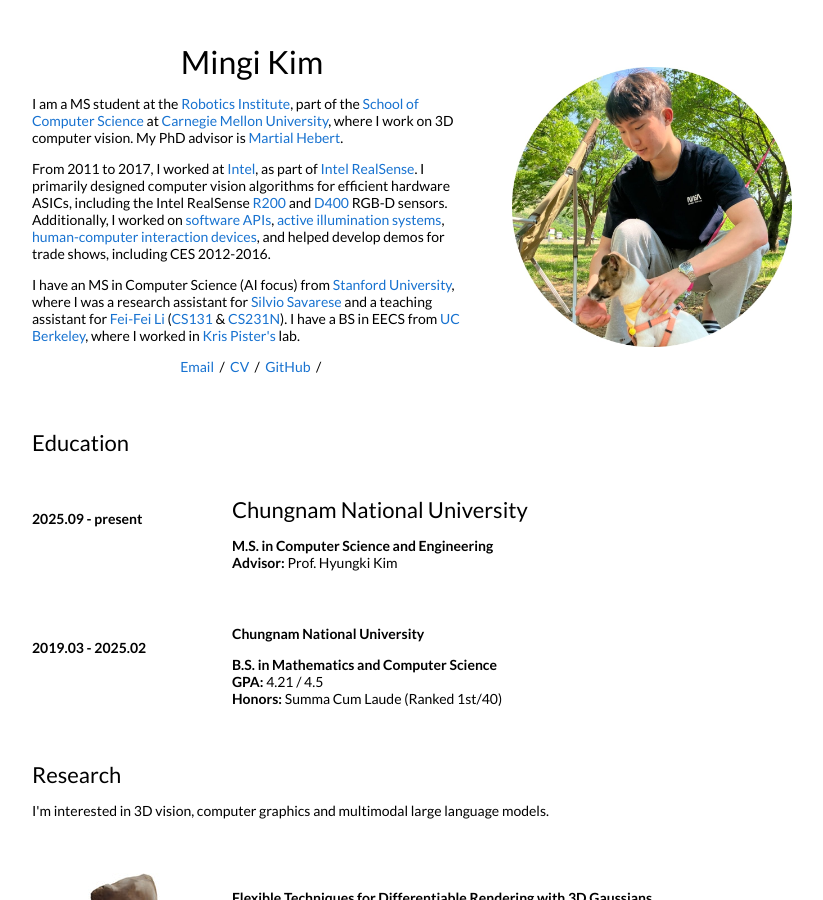
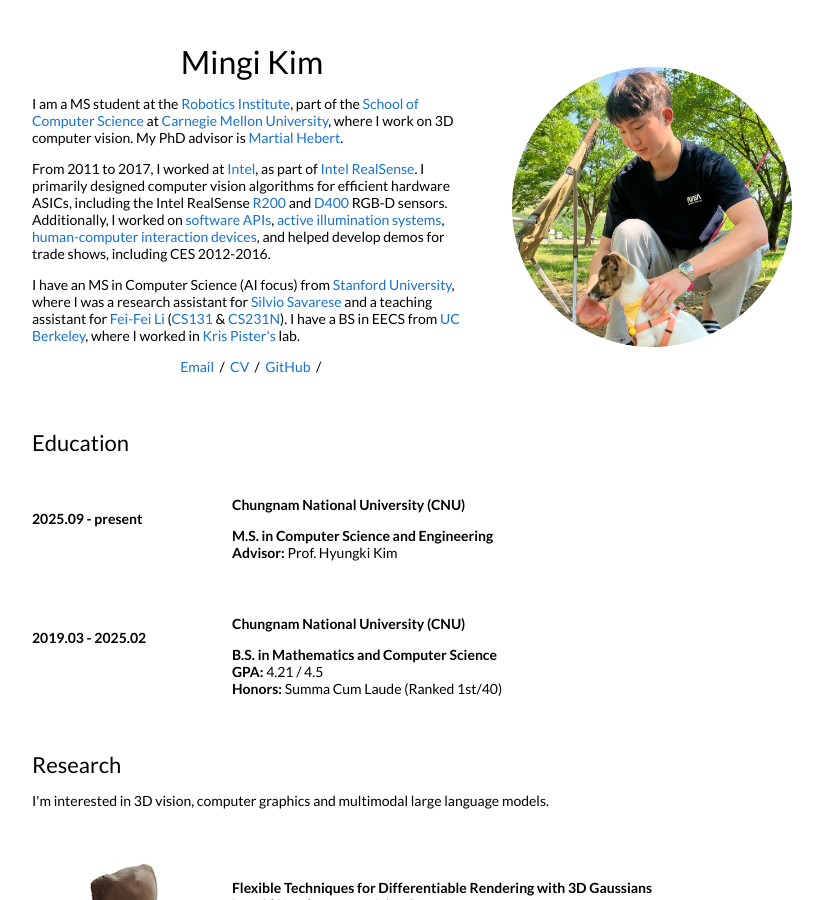
Before and after one commit to mingikim1/mingikim1.github.io, a Jekyll site: the page built from _posts/2023-08-28-3dgaussians.markdown, in a window 1280 px wide and 900 px high. Shown: the whole window, without its empty margins (228-1051 px from the left). Built offline with Jekyll 4.4.1, drawn with Linux system fonts in a browser that asks for light colours.

Commit message:
Update default.html

```diff
--- a/_layouts/default.html
+++ b/_layouts/default.html
@@ -68,7 +68,7 @@
                 <p style="font-weight:bold;">2025.09 - present</p>
               </td>
               <td style="padding:2.5%;width:75%;vertical-align:top">
-                <h2>Chungnam National University</h2>
+                <h3>Chungnam National University (CNU)</h3>
                 <p>
                   <strong>M.S. in Computer Science and Engineering</strong><br>
                   <strong>Advisor: </strong>Prof. Hyungki Kim
@@ -81,7 +81,7 @@
                 <p style="font-weight:bold;">2019.03 - 2025.02</p>
               </td>
               <td style="padding:2.5%;width:75%;vertical-align:top">
-                <h3>Chungnam National University</h3>
+                <h3>Chungnam National University (CNU)</h3>
                 <p>
                   <strong>B.S. in Mathematics and Computer Science</strong><br>
                   <strong>GPA: </strong>4.21 / 4.5<br>
```
